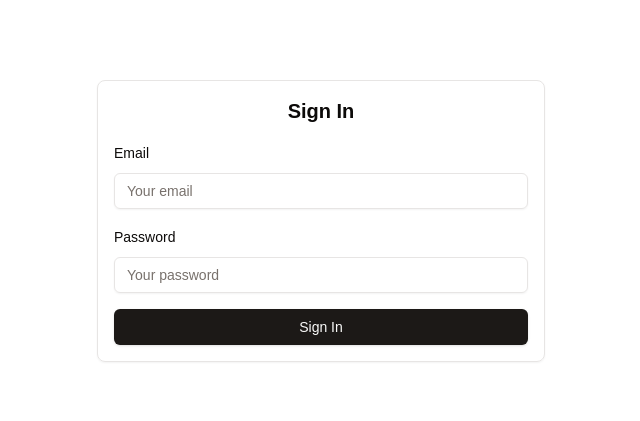
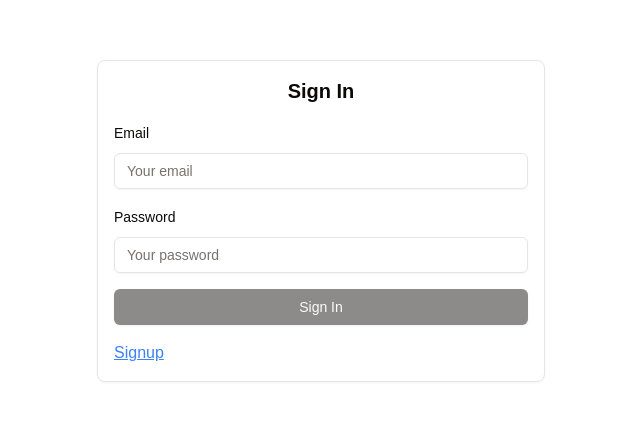
Before and after one commit to alibazregarijs/book-keeper, a Next.js app: page /signin in a window 1280 px wide. Shown: the part 179-600 px from the top of the page, without its empty margins (319-959 px from the left). Built offline with nearby package versions, Linux system fonts and the light colour scheme.

Commit message:
signup and signin got refactored

```diff
--- a/app/(root)/signin/page.tsx
+++ b/app/(root)/signin/page.tsx
@@ -6,7 +6,7 @@ import { useState } from "react";
 import { useToast } from "@/hooks/use-toast";
 import { signinSchema, SigninSchema } from "./lib/types";
 import { signIn } from "next-auth/react";
-
+import Link from "next/link";
 import {
   Form,
   FormControl,
@@ -104,9 +104,18 @@ const SigninPage = () => {
               )}
             />
             {/* Submit Button */}
-            <Button disabled={isPending} type="submit" className="w-full">
+            <Button
+              disabled={isPending || !form.formState.isValid}
+              type="submit"
+              className="w-full"
+            >
               {isPending ? "Submitting..." : "Sign In"}
             </Button>
+            <div>
+              <Link className="text-blue-500 underline" href="/signup">
+                Signup
+              </Link>
+            </div>
           </form>
         </Form>
       </div>
--- a/app/(root)/signup/page.tsx
+++ b/app/(root)/signup/page.tsx
@@ -5,7 +5,7 @@ import { useRouter } from "next/navigation";
 import { SignUpAction } from "./_actions";
 import { useActionState, useEffect } from "react";
 import { useToast } from "@/hooks/use-toast";
-import {signupSchema, SignupSchema} from "./lib/types";
+import { signupSchema, SignupSchema } from "./lib/types";
 import {
   Form,
   FormControl,
@@ -17,12 +17,10 @@ import {
 import { Input } from "@/components/ui/input";
 import { Button } from "@/components/ui/button";
 import { fromJSON } from "postcss";
-
-
-
+import Link from "next/link";
 
 const SignupPage = () => {
-  const [state, formAction , isPending] = useActionState(SignUpAction, null);
+  const [state, formAction, isPending] = useActionState(SignUpAction, null);
   const router = useRouter();
   const { toast } = useToast();
   const form = useForm<SignupSchema>({
@@ -44,7 +42,7 @@ const SignupPage = () => {
         variant: "destructive",
       });
     }
-  }, [state,toast]);
+  }, [state, toast]);
   return (
     <div className="flex justify-center items-center h-screen">
       <div className="w-full max-w-md p-4 border rounded-lg shadow-sm">
@@ -116,9 +114,16 @@ const SignupPage = () => {
               )}
             />
             {/* Submit Button */}
-            <Button disabled={!form.formState.isValid || isPending} type="submit" className="w-full">
-            {isPending ? "Submitting..." : "Sign Up"}
+            <Button
+              disabled={!form.formState.isValid || isPending}
+              type="submit"
+              className="w-full"
+            >
+              {isPending ? "Submitting..." : "Sign Up"}
             </Button>
+            <div>
+              <Link className="text-blue-500 underline" href="/signin">Signin</Link>
+            </div>
           </form>
         </Form>
       </div>
```
